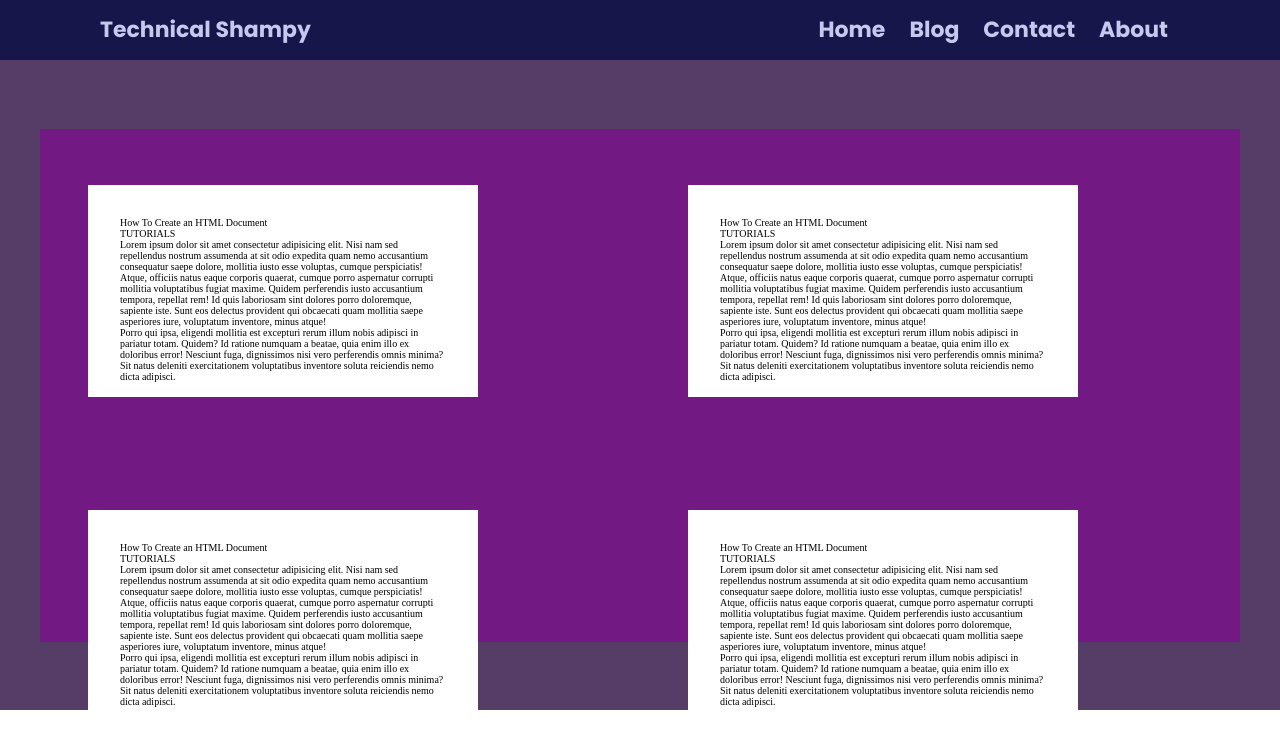
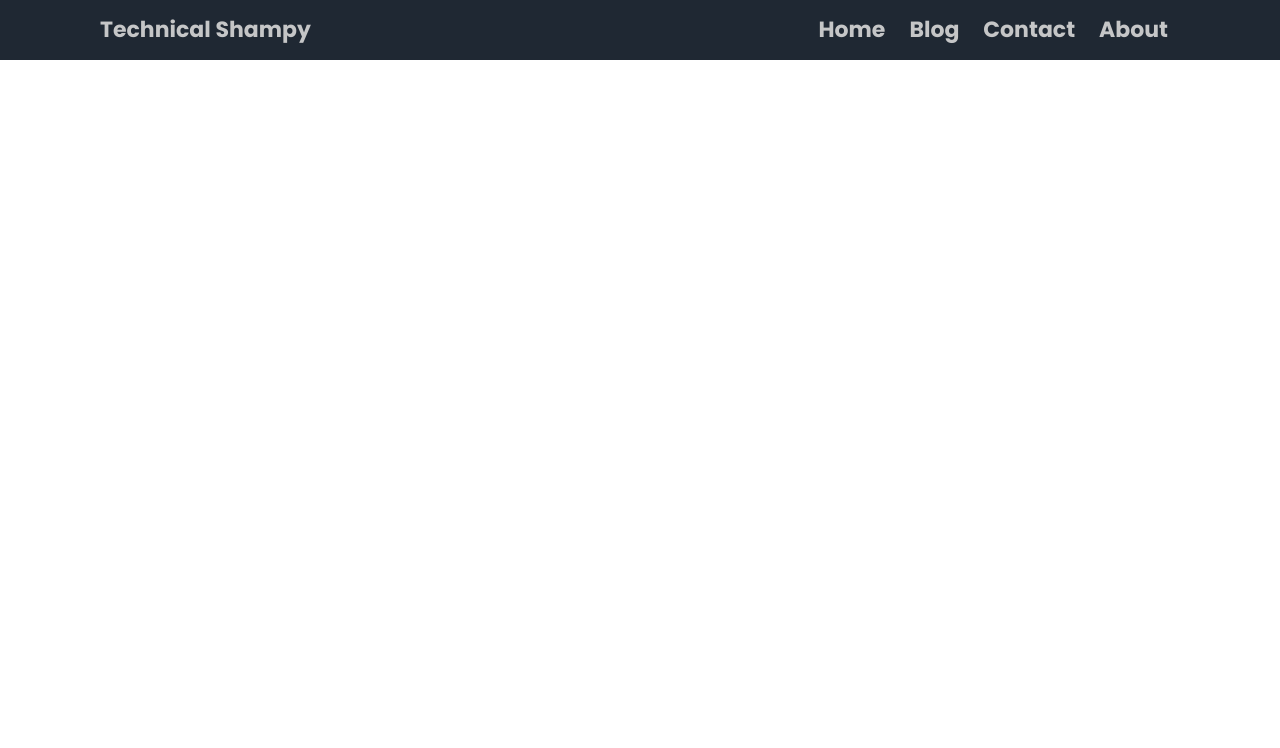
Before and after one commit to tech-shamp/experiments, a website with bundled scripts: page public/index.html in a window 1280 px wide. Built offline with nearby package versions, Linux system fonts and the light colour scheme.

Commit message:
Colors Change

```diff
--- a/public/app.js
+++ b/public/app.js
@@ -5,7 +5,6 @@ import header from "./components/header.js";
 // Components
 const Header = document.querySelector(".header");
 const Footer = document.querySelector(".footer");
-const DisplayPosts = document.querySelector(".blog");
 const loaderElem = document.querySelector(".loader");
 const Body = document.querySelector("body");
 
@@ -17,18 +16,6 @@ const HeaderElem = () => {
 };
 setTimeout(HeaderElem, 3000);
 
-if (DisplayPosts) {
-  for (let i = 0; i < data.length; i++) {
-    const element = data[i];
-
-    DisplayPosts.innerHTML += `<div class="blog-card">
-    <div class="title">${element.title}</div>
-    <div class="subtitle">${element.subtitle}</div>
-    <div class="content">${element.content}</div>
-  </div>`;
-  }
-} else console.error(DisplayPosts);
-
 // Css Loader TimeOut
 Body.style.visibility = "hidden";
 loaderElem.style.visibility = "visible";
--- a/public/index.html
+++ b/public/index.html
@@ -16,11 +16,6 @@
     <!-- Header -->
     <nav class="header"></nav>
 
-    <!-- Posts Display -->
-    <section class="section">
-      <div class="container blog grid grid-two-column"></div>
-    </section>
-
     <!-- Footer -->
     <footer class="footer"></footer>
   </body>
--- a/public/style.css
+++ b/public/style.css
@@ -10,14 +10,17 @@
 
 /* Variables */
 :root {
-  --Shadow: 2px 6px 10px #000000cc;
-  --bg: #16164b;
-  --text: #c8c8ef;
-  --buttons: #f64c72;
-  --heading: #553d67;
-  --white: #ececec;
+  --Shadow: 0px 1px 9px #000000cc;
+  --bg: var(--grey); /* #16164b */
+  --text: #c5c6c7;
+  --buttons: #45a29e;
+  --heading: #66fcf1;
+  --white: #fff;
+  --black: #0b0c10;
+  --grey: #1f2833;
+  --grey-light: #a8a8a8;
   --hover: #cccccc;
-  --css-loader: #16164b;
+  --css-loader: #45a29e;
   --UnderLine-Animation: {
     transition: all 0.3s ease;
     cursor: pointer;
@@ -93,7 +96,7 @@ a {
   justify-content: space-between;
   align-items: center;
   background-color: var(--bg);
-  box-shadow: var(--Shadow);
+  /* box-shadow: var(--Shadow); */
   transition: all 0.5s linear;
   z-index: 2;
 }
@@ -118,21 +121,12 @@ a {
   bottom: 0;
   width: 80%;
   height: 2px;
-  background-color: #721984;
+  background-color: var(--css-loader);
   animation: HoverEffect 0.5s ease-in-out;
 }
 .nav-links:hover::after {
   left: 1rem;
   bottom: -0.4rem;
-}
-
-/* blog */
-.blog-card {
-  width: 65%;
-  height: 65%;
-  background-color: #fff;
-  padding: 3.2rem;
-  margin: 4.8rem;
 }
 .loader {
   position: absolute;
@@ -141,7 +135,7 @@ a {
   width: 100px;
   height: 100px;
   margin: -76px 0 0 -76px;
-  border: 10px solid rgb(126, 126, 126);
+  border: 10px solid var(--grey-light);
   border-radius: 50%;
   background: transparent;
   border-top-color: var(--css-loader);
@@ -150,6 +144,7 @@ a {
   z-index: 9;
 }
 
+/* Templates */
 /* 404 Template */
 #notfound {
   position: relative;
--- a/server.js
+++ b/server.js
@@ -1,6 +1,5 @@
 const express = require("express");
 const path = require("path");
-const fs = require("fs");
 
 const app = express();
 let initialPath = path.join(__dirname, "public");
```
